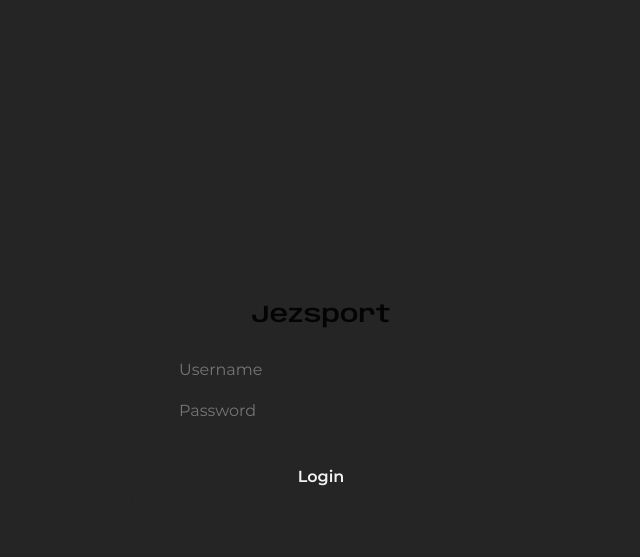
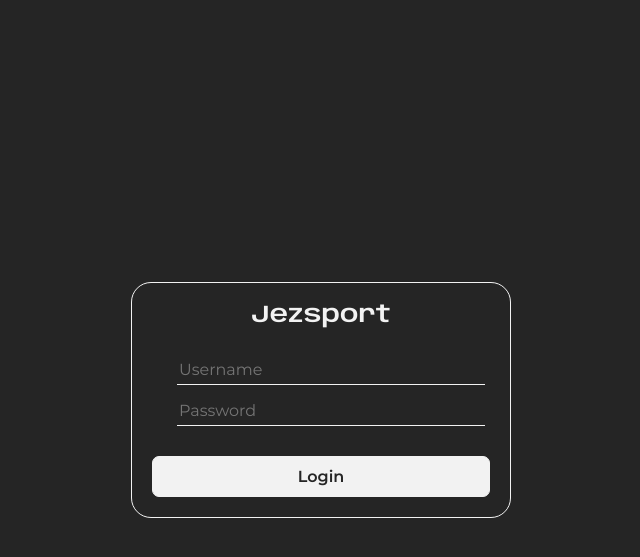
Before and after one commit to rizqycndra/jezsport, a PHP site: page /admin/login.php in a window 1280 px wide. Shown: the top 557 px of the page, without its empty margins (319-959 px from the left). Run offline with PHP 8.4, Linux system fonts and the light colour scheme; some libraries are stand-ins or nearby versions.

Commit message:
Memperbaiki warna di Admin Login Page

```diff
--- a/css/admin/login.css
+++ b/css/admin/login.css
@@ -6,7 +6,7 @@
     padding: 20px;
     display: flex;
     flex-direction: column;
-    border: 1px solid var(--color2);
+    border: 1px solid var(--color1);
     position: fixed;
     top: 50%;
     left: 50%;
@@ -25,6 +25,7 @@
     text-align: center;
     font: 24px a2;
     margin-bottom: 20px;
+    color: var(--color1);
 }
 
 .login-input div {
@@ -37,9 +38,11 @@
 
 .login-input svg {
     margin-left: 10px;
+    color: var(--color1);
 }
 
 .login-input input {
+    color: var(--color1);
     border: 0;
     font: 16px f1;
     outline: none;
@@ -52,18 +55,19 @@
     width: 100%;
     margin-left: 20px;
     padding-bottom: 5px;
-    border-bottom: 1px solid var(--color2);
+    border-bottom: 1px solid var(--color1);
 }
 
 .login-input [type=submit] {
+    border-radius: 7px;
     font: 16px f2;
-    border: 1px solid var(--color2);
+    border: 1px solid var(--color1);
     margin-top: 20px;
     padding: 10px;
     text-align: center;
     cursor: pointer;
-    background: var(--color2);
-    color: var(--color1);
+    background: var(--color1);
+    color: var(--color2);
     transition: background 0.5s;
     -webkit-transition: background 0.5s;
     -moz-transition: background 0.5s;
@@ -73,5 +77,5 @@
 
 .login-input [type=submit]:hover {
     background: none;
-    color: var(--color2);
+    color: var(--color1);
 }
```
